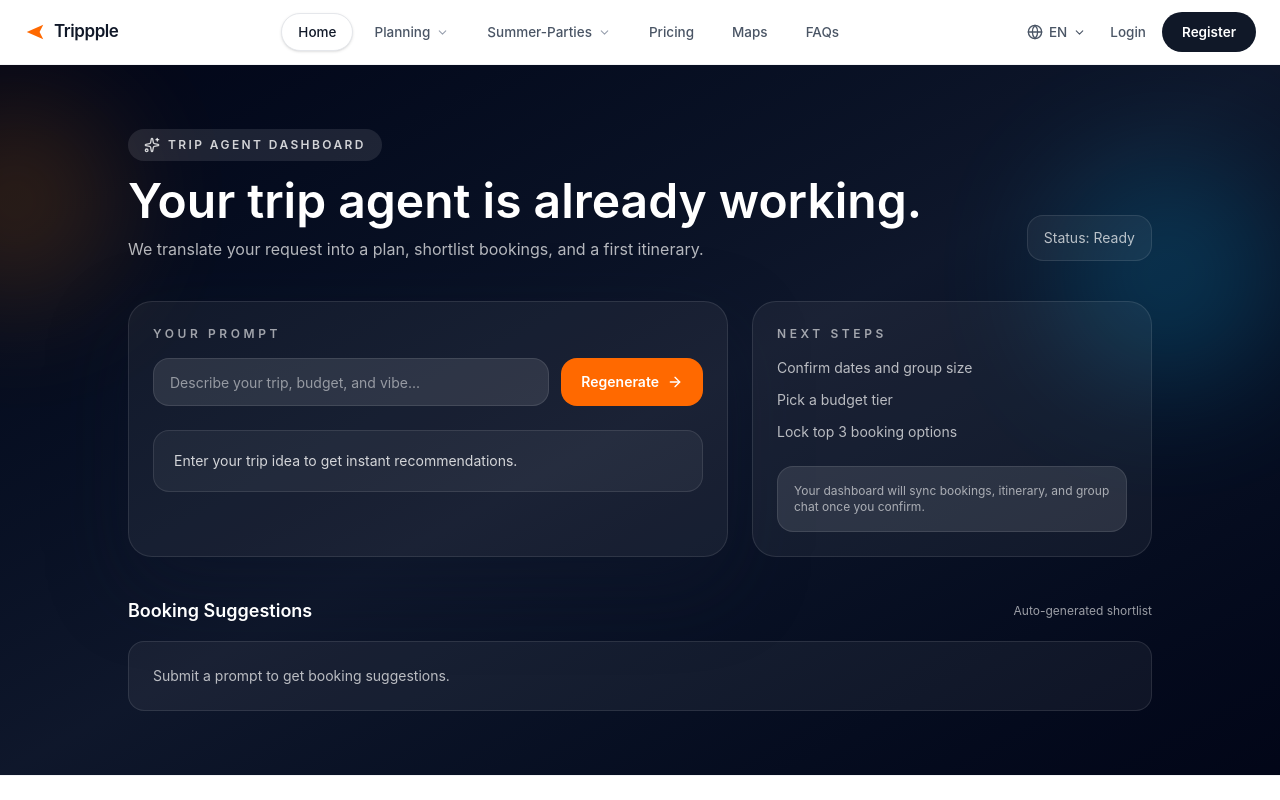
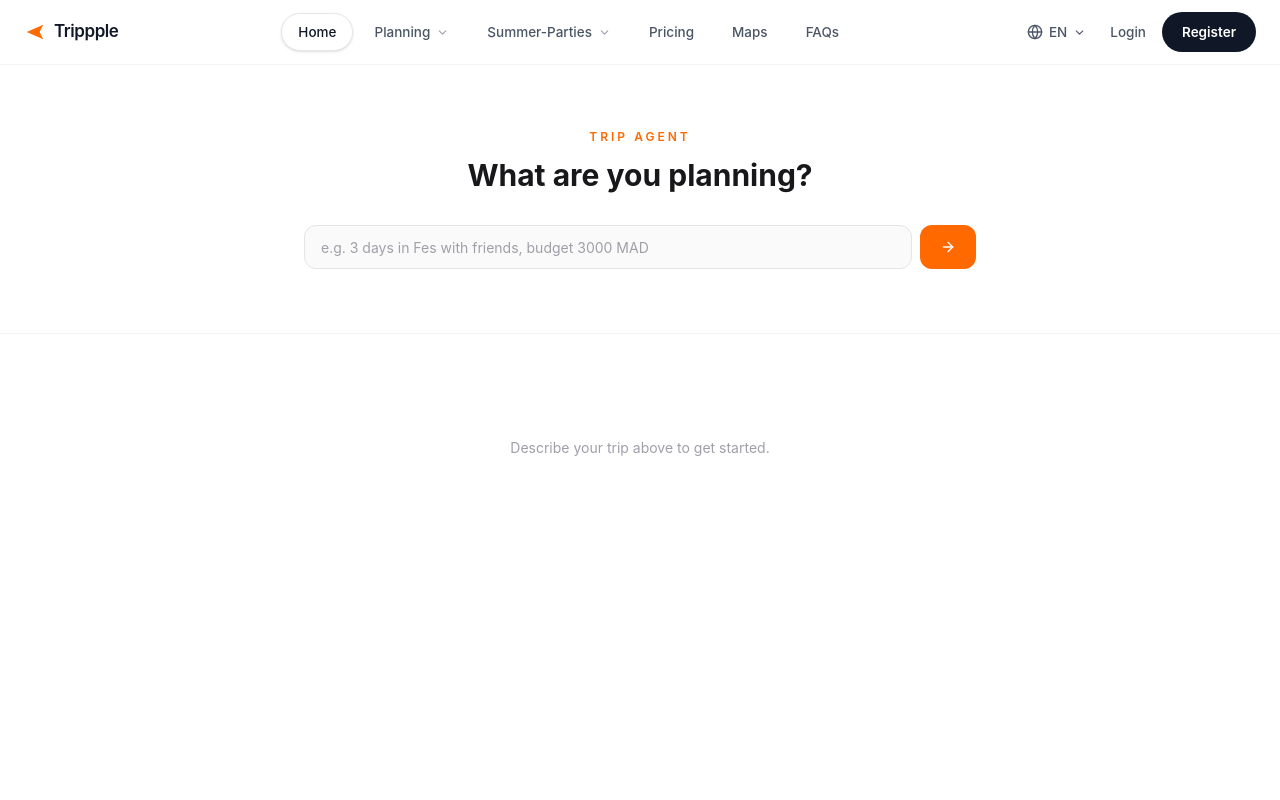
Before and after one commit to niaalae/hackathon, a React (Vite) app in the folder frontend/: page /dashboard in a window 1280 px wide. Shown: the top 800 px of the page. Built offline with nearby package versions, Linux system fonts and the light colour scheme.

Commit message:
fix all the routes

```diff
--- a/frontend/src/pages/Dashboard.tsx
+++ b/frontend/src/pages/Dashboard.tsx
@@ -1,6 +1,6 @@
 import { useEffect, useState } from 'react'
 import { useSearchParams } from 'react-router-dom'
-import { ArrowRight, Sparkles } from 'lucide-react'
+import { ArrowRight, Loader2, Sparkles } from 'lucide-react'
 import PageLayout from '@/components/layouts/PageLayout'
 import api from '@/lib/api'
 
@@ -38,8 +38,8 @@ export default function Dashboard() {
     try {
       const { data } = await api.post<HeroAgentResponse>('/agent/hero', { prompt: trimmed })
       setResponse(data)
-    } catch (err) {
-      setError('We could not reach the trip agent. Please try again in a moment.')
+    } catch {
+      setError('Could not reach the trip agent. Please try again.')
     } finally {
       setIsLoading(false)
     }
@@ -47,132 +47,111 @@ export default function Dashboard() {
 
   useEffect(() => {
     if (initialPrompt) runAgent(initialPrompt)
-  }, [initialPrompt])
+  }, [initialPrompt]) // eslint-disable-line
+
+  const bookings = response?.bookings ?? []
 
   return (
     <PageLayout>
-      <section className="relative overflow-hidden bg-gradient-to-br from-slate-950 via-slate-900 to-slate-950 px-4 py-16 sm:px-6 lg:px-10">
-        <div className="absolute inset-0 opacity-20">
-          <div className="absolute -left-20 top-10 h-48 w-48 rounded-full bg-orange-400 blur-3xl" />
-          <div className="absolute right-0 top-24 h-56 w-56 rounded-full bg-sky-400 blur-3xl" />
-        </div>
+      <div className="min-h-screen bg-white">
 
-        <div className="relative mx-auto max-w-5xl text-white">
-          <div className="flex flex-col gap-6 sm:flex-row sm:items-end sm:justify-between">
-            <div>
-              <div className="inline-flex items-center gap-2 rounded-full bg-white/10 px-4 py-2 text-xs font-semibold uppercase tracking-[0.2em] text-white/80">
-                <Sparkles className="h-4 w-4" />
-                Trip Agent Dashboard
-              </div>
-              <h1 className="mt-4 text-3xl font-semibold sm:text-4xl lg:text-5xl">
-                Your trip agent is already working.
-              </h1>
-              <p className="mt-3 max-w-2xl text-sm text-white/70 sm:text-base">
-                We translate your request into a plan, shortlist bookings, and a first itinerary.
-              </p>
-            </div>
-            <div className="rounded-2xl border border-white/10 bg-white/5 px-4 py-3 text-sm text-white/70">
-              Status: {isLoading ? 'Searching offers...' : 'Ready'}
-            </div>
-          </div>
+        {/* ── Top bar ── */}
+        <div className="border-b border-zinc-100 px-4 py-16 sm:px-6">
+          <div className="mx-auto max-w-2xl text-center">
+            <p className="text-xs font-semibold uppercase tracking-[0.25em] text-orange-500">Trip Agent</p>
+            <h1 className="mt-3 text-2xl font-bold text-zinc-900 sm:text-3xl">What are you planning?</h1>
 
-          <div className="mt-10 grid gap-6 lg:grid-cols-[1.2fr_0.8fr]">
-            <div className="rounded-3xl border border-white/10 bg-white/5 p-6 shadow-[0_30px_80px_rgba(15,23,42,0.35)]">
-              <p className="text-xs font-semibold uppercase tracking-[0.3em] text-white/60">Your Prompt</p>
-              <div className="mt-4 flex flex-col gap-3 sm:flex-row">
+            <div className="mt-8 flex gap-2">
               <input
                 value={prompt}
-                  onChange={(event) => setPrompt(event.target.value)}
-                  onKeyDown={(event) => {
-                    if (event.key === 'Enter') runAgent(prompt)
-                  }}
-                  placeholder="Describe your trip, budget, and vibe..."
-                  className="h-12 flex-1 rounded-2xl border border-white/10 bg-white/10 px-4 text-sm text-white placeholder:text-white/50 outline-none focus:border-orange-300/60"
+                onChange={(e) => setPrompt(e.target.value)}
+                onKeyDown={(e) => { if (e.key === 'Enter') runAgent(prompt) }}
+                placeholder="e.g. 3 days in Fes with friends, budget 3000 MAD"
+                className="h-11 flex-1 rounded-xl border border-zinc-200 bg-zinc-50 px-4 text-sm text-zinc-900 outline-none placeholder:text-zinc-400 focus:border-orange-400 focus:bg-white"
               />
               <button
                 onClick={() => runAgent(prompt)}
                 disabled={isLoading}
-                  className="inline-flex h-12 items-center justify-center gap-2 rounded-2xl bg-orange-500 px-5 text-sm font-semibold text-white transition hover:bg-orange-400 disabled:cursor-not-allowed disabled:opacity-70"
+                className="flex h-11 items-center gap-2 rounded-xl bg-orange-500 px-5 text-sm font-semibold text-white transition hover:bg-orange-600 disabled:opacity-50"
               >
-                  {isLoading ? 'Working...' : 'Regenerate'}
-                  <ArrowRight className="h-4 w-4" />
+                {isLoading ? <Loader2 className="h-4 w-4 animate-spin" /> : <ArrowRight className="h-4 w-4" />}
               </button>
             </div>
+          </div>
+        </div>
 
-              <div className="mt-6 rounded-2xl border border-white/10 bg-white/5 p-5">
-                {error ? (
-                  <p className="text-sm text-red-300">{error}</p>
-                ) : isLoading ? (
-                  <div className="space-y-3 text-white/70">
-                    <div className="h-3 w-2/3 rounded-full bg-white/10" />
-                    <div className="h-3 w-5/6 rounded-full bg-white/10" />
-                    <div className="h-3 w-1/2 rounded-full bg-white/10" />
-                  </div>
-                ) : (
-                  <div className="space-y-3 text-sm text-white/80">
-                    <p>{response?.answer ?? 'Enter your trip idea to get instant recommendations.'}</p>
-                    {response?.intent && (
-                      <div className="inline-flex items-center gap-2 rounded-full bg-white/10 px-3 py-1 text-xs uppercase tracking-[0.2em] text-white/70">
-                        Intent: {response.intent.replace('_', ' ')}
+        {/* ── Response ── */}
+        <div className="mx-auto max-w-2xl px-4 py-10 sm:px-6">
+
+          {/* Loading */}
+          {isLoading && (
+            <div className="space-y-3 py-8 text-center">
+              <Loader2 className="mx-auto h-6 w-6 animate-spin text-orange-500" />
+              <p className="text-sm text-zinc-400">Thinking…</p>
             </div>
           )}
-                    {response?.followUpQuestion && (
-                      <div className="rounded-2xl border border-white/10 bg-white/10 px-4 py-3 text-xs text-white/80">
+
+          {/* Error */}
+          {error && (
+            <div className="rounded-xl border border-red-100 bg-red-50 px-4 py-3 text-sm text-red-600">
+              {error}
+            </div>
+          )}
+
+          {/* Answer */}
+          {!isLoading && !error && response && (
+            <div className="space-y-6">
+              <div>
+                <div className="flex items-center gap-2 text-xs font-semibold uppercase tracking-[0.2em] text-zinc-400">
+                  <Sparkles className="h-3.5 w-3.5 text-orange-500" />
+                  Agent
+                </div>
+                <p className="mt-3 text-[15px] leading-relaxed text-zinc-700">{response.answer}</p>
+              </div>
+
+              {response.followUpQuestion && (
+                <div className="rounded-xl border border-orange-100 bg-orange-50/50 px-4 py-3 text-sm text-zinc-600">
                   {response.followUpQuestion}
                 </div>
               )}
             </div>
           )}
-              </div>
+
+          {/* Empty state */}
+          {!isLoading && !error && !response && (
+            <p className="py-16 text-center text-sm text-zinc-400">
+              Describe your trip above to get started.
+            </p>
+          )}
         </div>
 
-            <div className="rounded-3xl border border-white/10 bg-white/5 p-6">
-              <p className="text-xs font-semibold uppercase tracking-[0.3em] text-white/60">Next Steps</p>
-              <ul className="mt-4 space-y-3 text-sm text-white/70">
-                <li>Confirm dates and group size</li>
-                <li>Pick a budget tier</li>
-                <li>Lock top 3 booking options</li>
-              </ul>
-              <div className="mt-6 rounded-2xl border border-white/10 bg-white/10 p-4 text-xs text-white/60">
-                Your dashboard will sync bookings, itinerary, and group chat once you confirm.
+        {/* ── Bookings ── */}
+        {(bookings.length > 0 || isLoading) && (
+          <div className="border-t border-zinc-100 px-4 py-10 sm:px-6">
+            <div className="mx-auto max-w-3xl">
+              <p className="text-xs font-semibold uppercase tracking-[0.2em] text-zinc-400">Suggestions</p>
+
+              <div className="mt-5 grid gap-3 sm:grid-cols-2 lg:grid-cols-3">
+                {isLoading && Array.from({ length: 3 }).map((_, i) => (
+                  <div key={i} className="animate-pulse rounded-xl border border-zinc-100 p-4">
+                    <div className="h-2.5 w-12 rounded bg-zinc-100" />
+                    <div className="mt-3 h-3 w-3/4 rounded bg-zinc-100" />
+                    <div className="mt-4 h-2.5 w-full rounded bg-zinc-50" />
                   </div>
-            </div>
-          </div>
-
-          <div className="mt-10">
-            <div className="flex items-center justify-between">
-              <h2 className="text-lg font-semibold">Booking Suggestions</h2>
-              <span className="text-xs text-white/60">Auto-generated shortlist</span>
-            </div>
-            <div className="mt-4 grid gap-4 sm:grid-cols-2 lg:grid-cols-3">
-              {(response?.bookings ?? []).length === 0 && !isLoading && (
-                <div className="col-span-full rounded-2xl border border-white/10 bg-white/5 p-6 text-sm text-white/70">
-                  Submit a prompt to get booking suggestions.
-                </div>
-              )}
-              {(response?.bookings ?? []).map((booking, index) => (
-                <div
-                  key={`${booking.title}-${index}`}
-                  className="rounded-2xl border border-white/10 bg-white/5 p-4 shadow-[0_20px_40px_rgba(15,23,42,0.25)]"
-                >
-                  <p className="text-xs font-semibold uppercase tracking-[0.2em] text-orange-300">
-                    {booking.type}
-                  </p>
-                  <p className="mt-2 text-sm font-semibold text-white">
-                    {booking.title}
-                  </p>
-                  {booking.priceRange && (
-                    <p className="mt-1 text-xs text-white/60">{booking.priceRange}</p>
-                  )}
-                  {booking.notes && (
-                    <p className="mt-3 text-xs text-white/70">{booking.notes}</p>
-                  )}
+                ))}
+                {bookings.map((b, i) => (
+                  <div key={`${b.title}-${i}`} className="rounded-xl border border-zinc-200 p-4 transition hover:border-orange-200">
+                    <p className="text-[10px] font-bold uppercase tracking-wider text-orange-500">{b.type}</p>
+                    <p className="mt-1.5 text-sm font-semibold text-zinc-900">{b.title}</p>
+                    {b.priceRange && <p className="mt-1 text-xs text-zinc-500">{b.priceRange}</p>}
+                    {b.notes && <p className="mt-2 text-xs leading-relaxed text-zinc-400">{b.notes}</p>}
                   </div>
                 ))}
               </div>
             </div>
           </div>
-      </section>
+        )}
+      </div>
     </PageLayout>
   )
 }
--- a/frontend/src/pages/user/AI.tsx
+++ b/frontend/src/pages/user/AI.tsx
@@ -84,7 +84,7 @@ export default function UserAI() {
   return (
     <div className='space-y-6'>
       <div>
-        <h2 className='text-2xl font-semibold text-zinc-900'>AI Travel Agent</h2>
+        <h2 className='text-xl font-semibold text-zinc-900 sm:text-2xl'>AI Travel Agent</h2>
         <p className='text-sm text-zinc-500'>Get personalized recommendations for Fes-Meknes</p>
       </div>
 
@@ -100,7 +100,7 @@ export default function UserAI() {
             ))}
           </div>
 
-          <div className='mt-4 flex flex-wrap gap-2'>
+          <div className='mt-4 flex gap-2 overflow-x-auto pb-2'>
             {quickPrompts.map((prompt) => (
               <button
                 key={prompt.label}
--- a/frontend/src/pages/user/Dashboard.tsx
+++ b/frontend/src/pages/user/Dashboard.tsx
@@ -106,7 +106,7 @@ export default function UserDashboard() {
   return (
     <div className='space-y-6'>
       <div>
-        <h2 className='text-2xl font-semibold text-zinc-900'>Dashboard</h2>
+        <h2 className='text-xl font-semibold text-zinc-900 sm:text-2xl'>Dashboard</h2>
         <p className='text-sm text-zinc-500'>Welcome back! Explore the Fes-Meknes region.</p>
       </div>
 
@@ -121,7 +121,7 @@ export default function UserDashboard() {
             <div className='flex items-start justify-between'>
               <div className='space-y-2'>
                 <p className='text-sm text-zinc-500'>{stat.title}</p>
-                <p className='text-3xl font-semibold text-zinc-900'>{stat.value}</p>
+                <p className='text-2xl font-semibold text-zinc-900 sm:text-3xl'>{stat.value}</p>
                 <p className='text-sm text-zinc-500'>{stat.change}</p>
               </div>
               <div className='rounded-xl bg-orange-500/15 p-3 text-orange-500'>
--- a/frontend/src/pages/user/Match.tsx
+++ b/frontend/src/pages/user/Match.tsx
@@ -89,7 +89,7 @@ export default function UserMatch() {
   return (
     <div className='space-y-6'>
       <div>
-        <h2 className='text-2xl font-semibold text-zinc-900'>Match Trips</h2>
+        <h2 className='text-xl font-semibold text-zinc-900 sm:text-2xl'>Match Trips</h2>
         <p className='text-sm text-zinc-500'>Swipe through group trips and find your best fit.</p>
       </div>
 
@@ -97,7 +97,7 @@ export default function UserMatch() {
         <div className='h-2 rounded-full bg-orange-500' style={{ width: `${progress}%` }} />
       </div>
 
-      <div className='relative mx-auto h-[520px] max-w-[420px]'>
+      <div className='relative mx-auto h-[440px] max-w-[420px] sm:h-[520px]'>
         {next && (
           <div className='absolute inset-0 -translate-y-2 scale-95 rounded-[28px] bg-white shadow-[0_18px_40px_rgba(15,23,42,0.12)]' />
         )}
```
Also changed, not shown: frontend/src/components/layouts/UserLayout.tsx (+7 -10 lines), frontend/src/pages/user/Groups.tsx (+4 -5 lines), frontend/src/pages/user/Maps.tsx (+20 -6 lines), frontend/src/pages/user/Trips.tsx (+6 -7 lines). Lines whose indentation alone changed are shown as unchanged.
